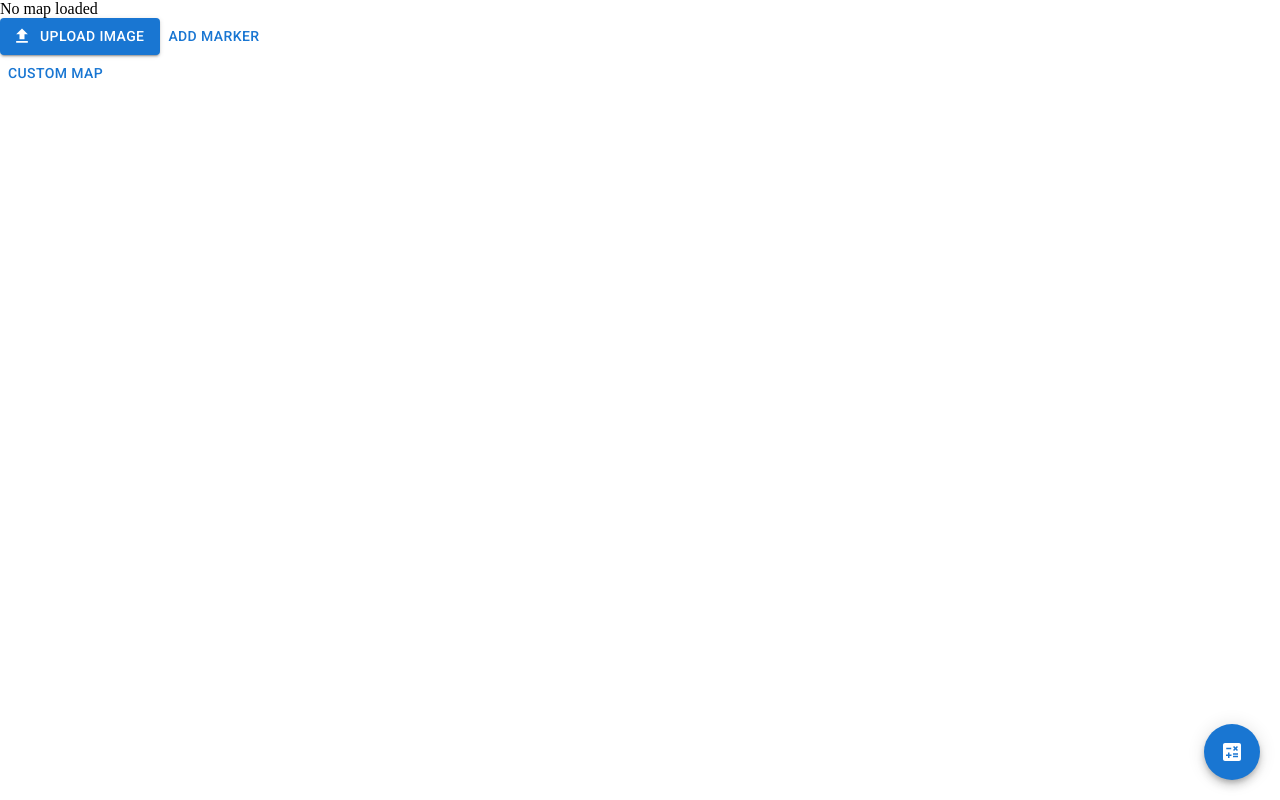
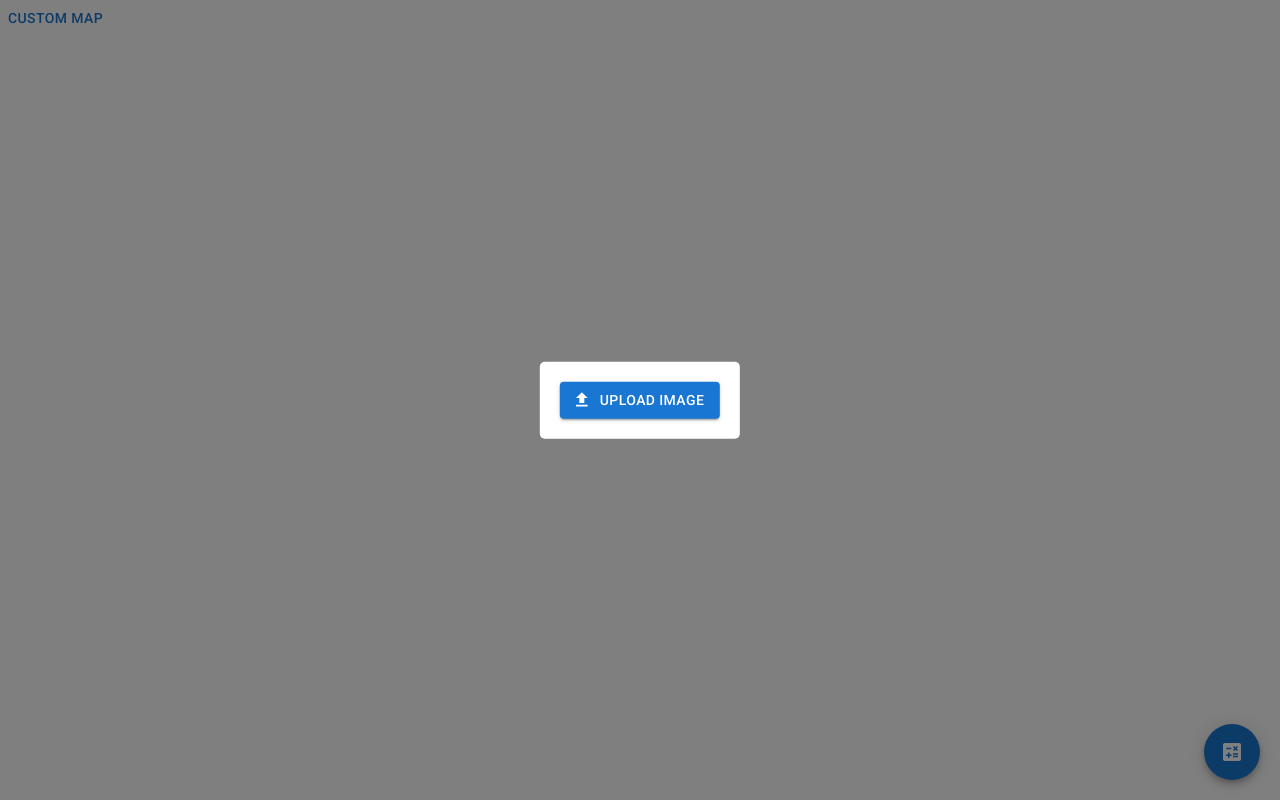
Before and after one commit to PedroPerpetua/eternal-anvil, a React (Vite) app: page / in a window 1280 px wide. Both pictures are taken after a click on the button "CUSTOM MAP". Built offline with nearby package versions, Linux system fonts and the light colour scheme.

Commit message:
Made the CustomMapDialog an actual modal

```diff
--- a/src/components/custom-map-dialog/CustomMapDialog.scss
+++ b/src/components/custom-map-dialog/CustomMapDialog.scss
@@ -1,4 +1,21 @@
-#custom-map-dialog-display {
-  width: 90vw;
-  height: 90vh;
+#custom-map-dialog {
+  .container {
+    position: absolute;
+    top: 50%;
+    left: 50%;
+    transform: translate(-50%, -50%);
+    background-color: white;
+    padding: 20px;
+    border-radius: 5px;
+  }
+
+  .full-display {
+    width: 70vw;
+    height: 80vh;
+  }
+
+  #custom-map-display {
+    width: 100%;
+    height: 100%;
+  }
 }
--- a/src/components/custom-map-dialog/CustomMapDialog.tsx
+++ b/src/components/custom-map-dialog/CustomMapDialog.tsx
@@ -1,18 +1,34 @@
-import { Button, Box } from '@mui/material';
+import {
+  Button, Box, Modal, Grid,
+} from '@mui/material';
 import { useState } from 'react';
 import FileUploadIcon from '@mui/icons-material/FileUpload';
 import useCustomMapStore from '../../hooks/useCustomMapStore';
 import CustomMapDisplay from './CustomMapDisplay';
 import './CustomMapDialog.scss';
+import { Point } from '../../types';
+import CoordinateInput from '../coordinate-input/CoordinateInput';
 
 
-function CustomMapDialog() { // TODO: Replace with Modal
+function CustomMapDialog() {
   const [isOpen, setIsOpen] = useState(false);
-  const { setImage, addMarker } = useCustomMapStore();
-  return (
-    <>
-      <Box>
-        <CustomMapDisplay />
+  const {
+    setImage, addMarker, imageInfo, reset,
+  } = useCustomMapStore();
+
+  const [testCoordinate, setTestCoordinate] = useState<Point>(
+    [Infinity, Infinity],
+  );
+
+  const handleFile = (e: React.ChangeEvent<HTMLInputElement>) => {
+    setImage(e.target.files?.[0]);
+  };
+
+  const handleSave = () => {};
+
+  let content = null;
+  if (imageInfo === null) {
+    content = (
       <Button
         startIcon={<FileUploadIcon />}
         variant="contained"
@@ -23,11 +39,72 @@ function CustomMapDialog() { // TODO: Replace with Modal
           hidden
           accept="image/*"
           type="file"
-            onChange={(e) => setImage(e.target.files?.[0])}
+          onChange={handleFile}
         />
       </Button>
-        <Button onClick={addMarker}>Add marker</Button>
+    );
+  } else {
+    content = (
+      <Grid container className="full-display" spacing={1}>
+        <Grid item xs={9}>
+          <CustomMapDisplay testPoint={testCoordinate} />
+        </Grid>
+        <Grid item xs={3}>
+          <Grid container spacing={1}>
+            <Grid item xs={6}>
+              <Button
+                variant="contained"
+                component="label"
+              >
+                Change image
+                <input
+                  hidden
+                  accept="image/*"
+                  type="file"
+                  onChange={handleFile}
+                />
+              </Button>
+
+            </Grid>
+            <Grid item xs={6}>
+              <Button
+                variant="contained"
+                onClick={addMarker}
+              >
+                Add marker
+              </Button>
+            </Grid>
+            <Grid item xs={12}>
+              <CoordinateInput
+                label="Test Coordinate"
+                setValue={(p) => setTestCoordinate(p)}
+                value={testCoordinate}
+              />
+            </Grid>
+            <Grid item xs={12}>
+              <Button onClick={handleSave}>Save</Button>
+            </Grid>
+            <Grid item xs={12}>
+              <Button onClick={reset}>Clear custom map</Button>
+            </Grid>
+          </Grid>
+        </Grid>
+      </Grid>
+    );
+  }
+
+  return (
+    <>
+      <Modal
+        id="custom-map-dialog"
+        open={isOpen}
+        onClose={() => setIsOpen(false)}
+      >
+        <Box className="container">
+          { content }
         </Box>
+      </Modal>
+
       <Button onClick={() => setIsOpen(true)}>
         Custom Map
       </Button>
--- a/src/components/custom-map-dialog/CustomMapDisplay.tsx
+++ b/src/components/custom-map-dialog/CustomMapDisplay.tsx
@@ -1,14 +1,31 @@
-import { ImageOverlay, MapContainer } from 'react-leaflet';
-import { CRS, latLngBounds } from 'leaflet';
+import {
+  ImageOverlay, MapContainer, Marker as LeafletMarker,
+} from 'react-leaflet';
+import { CRS, latLngBounds, Icon } from 'leaflet';
 import useCustomMapStore from '../../hooks/useCustomMapStore';
 import MapController from './MapController';
 import { Point } from '../../types';
 import Marker from './Marker';
 
+import PinIcon from '../../assets/pin.svg';
 
-function CustomMapDisplay() {
-  const { center, markers, imageInfo } = useCustomMapStore();
 
+const LeafletPinIcon = new Icon({
+  iconUrl: PinIcon,
+});
+
+
+type CustomMapDisplayProps = {
+  testPoint: Point
+};
+
+
+function CustomMapDisplay({ testPoint }: CustomMapDisplayProps) {
+  const {
+    center, markers, imageInfo, translateArkheimPoint,
+  } = useCustomMapStore();
+
+  const testPointCoordinates = translateArkheimPoint(testPoint);
   if (!imageInfo) {
     return (
       <div>No map loaded</div>
@@ -19,7 +36,7 @@ function CustomMapDisplay() {
 
   return (
     <MapContainer
-      id="custom-map-dialog-display"
+      id="custom-map-display"
       crs={CRS.Simple}
       zoom={1}
       zoomSnap={0.1}
@@ -32,6 +49,16 @@ function CustomMapDisplay() {
           <Marker key={id} markerId={id} />
         ))
       }
+      {
+          Number.isFinite(testPointCoordinates[0])
+          && Number.isFinite(testPointCoordinates[1])
+          && (
+          <LeafletMarker
+            position={testPointCoordinates}
+            icon={LeafletPinIcon}
+          />
+          )
+      }
     </MapContainer>
   );
 }
--- a/src/components/custom-map-dialog/Marker.tsx
+++ b/src/components/custom-map-dialog/Marker.tsx
@@ -4,7 +4,6 @@ import { Marker as LeafletMarker } from 'leaflet';
 import { Box, Button } from '@mui/material';
 import CoordinateInput from '../coordinate-input/CoordinateInput';
 import useMapImageInputStore from '../../hooks/useCustomMapStore';
-import { Point } from '../../types';
 
 
 type MarkerProps = {
--- a/src/hooks/useCustomMapStore.ts
+++ b/src/hooks/useCustomMapStore.ts
@@ -83,7 +83,7 @@ function useCustomMapStore() {
    * @param file The file to set the image to.
    */
   const setImage = async (file?: File) => {
-    reset();
+    markersReset();
     if (!file) return;
     const url = await readFileAsURL(file);
     const { width, height } = await readImageFromURL(url);
```
Also changed, not shown: src/assets/pin.svg (added), 1 other file (tests, documents, lock files or other folders). Lines whose indentation alone changed are shown as unchanged.
